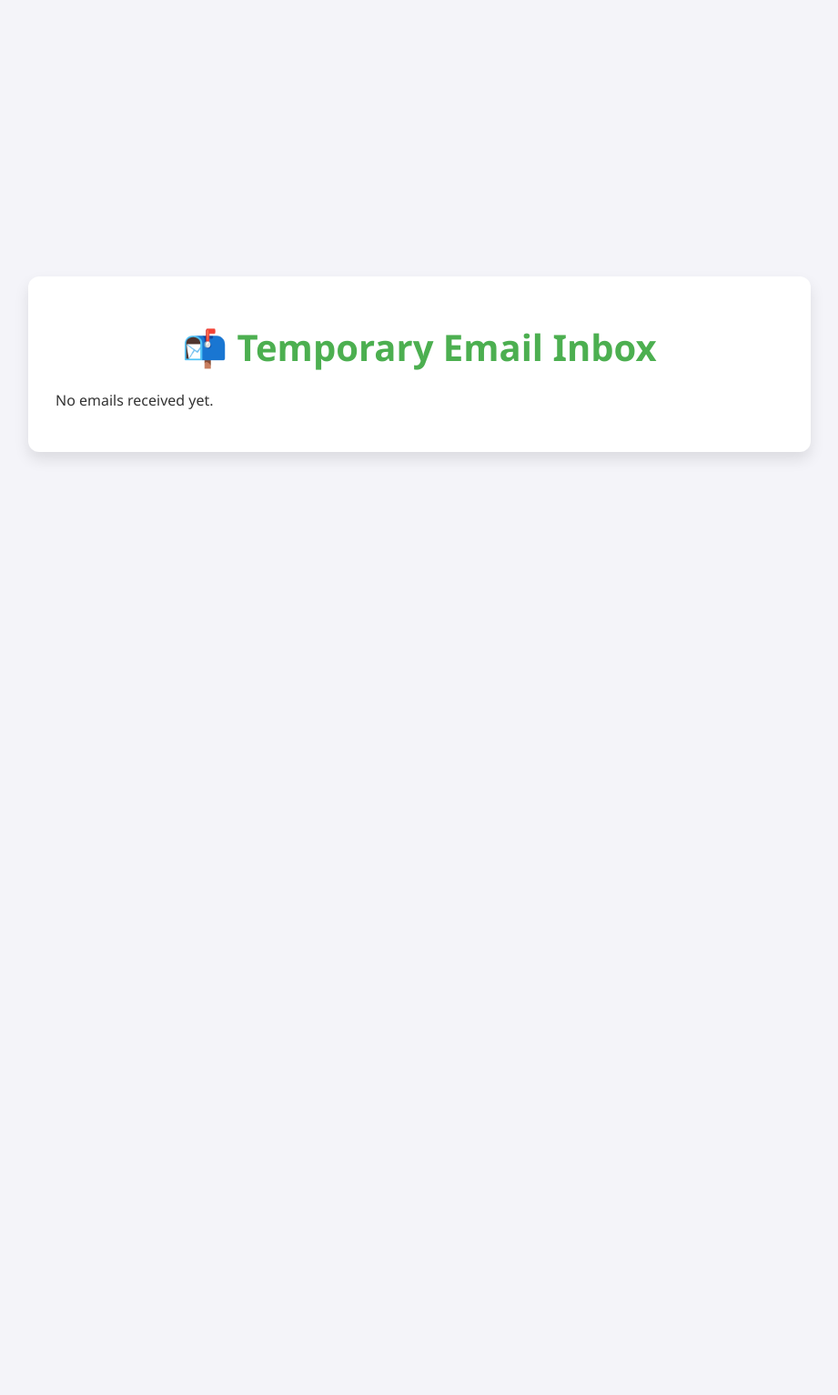
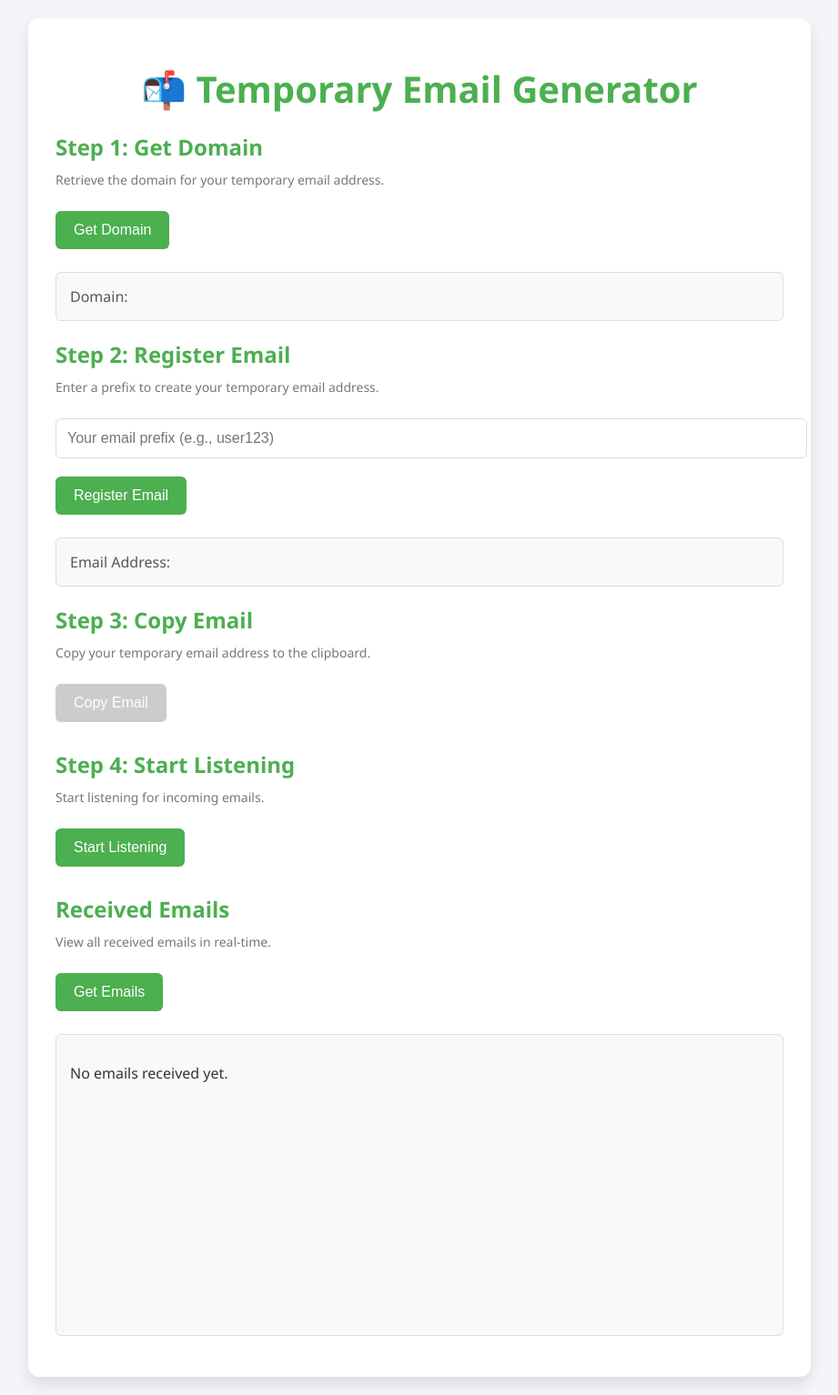
Before and after one commit to makhmudhojiev1/mailgenerator, a Flask app: page / in a window 1280 px wide. Shown: the whole page at 91% size, without its empty margins (179-1100 px from the left). Before the commit the page ends 505 px from the top, so only its background shows below. Run offline with Flask 3, Linux system fonts and the light colour scheme; data that the repository does not hold is empty.

Commit message:
Update index.html

```diff
--- a/templates/index.html
+++ b/templates/index.html
@@ -3,7 +3,7 @@
 <head>
     <meta charset="UTF-8">
     <meta name="viewport" content="width=device-width, initial-scale=1.0">
-    <title>Temporary Email Inbox</title>
+    <title>Temporary Email Generator</title>
     <style>
         /* General Styles */
         body {
@@ -18,6 +18,14 @@
             min-height: 100vh;
         }
 
+        h1 {
+            text-align: center;
+            margin: 20px 0;
+            color: #4CAF50;
+            font-size: 2.5rem;
+            font-weight: 600;
+        }
+
         .container {
             max-width: 800px;
             width: 100%;
@@ -28,16 +36,62 @@
             border-radius: 12px;
         }
 
-        h1 {
-            text-align: center;
-            margin: 20px 0;
-            color: #4CAF50;
-            font-size: 2.5rem;
-            font-weight: 600;
+        button {
+            background: #4CAF50;
+            color: #fff;
+            border: none;
+            border-radius: 6px;
+            padding: 12px 20px;
+            font-size: 16px;
+            cursor: pointer;
+            margin: 10px 0;
+            transition: background 0.3s, transform 0.2s;
         }
 
-        .email-list {
-            margin-top: 20px;
+        button:hover {
+            background: #45a049;
+            transform: translateY(-2px);
+        }
+
+        button:disabled {
+            background: #ccc;
+            cursor: not-allowed;
+            transform: none;
+        }
+
+        input[type="text"] {
+            width: 100%;
+            padding: 12px;
+            border: 1px solid #ddd;
+            border-radius: 6px;
+            font-size: 16px;
+            margin: 10px 0;
+            transition: border-color 0.3s;
+        }
+
+        input[type="text"]:focus {
+            border-color: #4CAF50;
+            outline: none;
+        }
+
+        .info-box {
+            background: #f9f9f9;
+            border: 1px solid #ddd;
+            padding: 15px;
+            border-radius: 6px;
+            margin: 15px 0;
+            font-size: 16px;
+            color: #555;
+        }
+
+        .email-box {
+            background: #f9f9f9;
+            border: 1px solid #ddd;
+            height: 300px;
+            overflow-y: auto;
+            padding: 15px;
+            border-radius: 6px;
+            margin: 15px 0;
         }
 
         .email-entry {
@@ -47,129 +101,137 @@
             margin-bottom: 10px;
             box-shadow: 0 2px 4px rgba(0, 0, 0, 0.05);
             transition: box-shadow 0.3s;
-            border: 1px solid #ddd;
         }
 
         .email-entry:hover {
             box-shadow: 0 4px 8px rgba(0, 0, 0, 0.1);
         }
 
-        .email-header {
-            display: flex;
-            justify-content: space-between;
-            align-items: center;
-            margin-bottom: 10px;
+        .email-entry strong {
+            color: #333;
+            font-weight: 600;
         }
 
-        .email-sender {
-            font-weight: 600;
-            color: #333;
-        }
-
-        .email-timestamp {
-            font-size: 14px;
-            color: #777;
-        }
-
-        .email-subject {
-            font-weight: 600;
-            color: #4CAF50;
-            margin-bottom: 5px;
-        }
-
-        .email-content {
-            font-size: 14px;
+        .email-entry p {
+            margin: 5px 0;
             color: #555;
         }
 
-        .email-actions {
-            margin-top: 10px;
-            display: flex;
-            gap: 10px;
+        .section-title {
+            font-size: 1.5rem;
+            font-weight: 600;
+            color: #4CAF50;
+            margin: 20px 0 10px;
         }
 
-        .email-actions button {
-            background: #4CAF50;
-            color: #fff;
-            border: none;
-            border-radius: 4px;
-            padding: 8px 12px;
+        .section-description {
             font-size: 14px;
-            cursor: pointer;
-            transition: background 0.3s;
-        }
-
-        .email-actions button:hover {
-            background: #45a049;
-        }
-
-        .email-actions button.delete {
-            background: #ff4d4d;
-        }
-
-        .email-actions button.delete:hover {
-            background: #e60000;
+            color: #777;
+            margin-bottom: 15px;
         }
     </style>
     <script>
-        async function getEmails() {
-            const response = await fetch('/get_emails');
-            const emails = await response.json();
-            const emailList = document.getElementById('email-list');
-            emailList.innerHTML = ''; // Clear the list
+        async function getDomain() {
+            const response = await fetch('/get_domain');
+            const data = await response.json();
+            document.getElementById('domain').innerText = `Domain: ${data.domain}`;
+            alert(`Domain Retrieved: ${data.domain}`);
+        }
 
-            if (emails.length === 0) {
-                emailList.innerHTML = '<p>No emails received yet.</p>';
+        async function registerEmail() {
+            const emailPrefix = document.getElementById('email-prefix').value.trim();
+            if (!emailPrefix) {
+                alert("Please enter a prefix for your email.");
+                return;
+            }
+
+            const response = await fetch('/register_email', {
+                method: 'POST',
+                headers: {
+                    'Content-Type': 'application/json'
+                },
+                body: JSON.stringify({ email_prefix: emailPrefix })
+            });
+            const data = await response.json();
+
+            if (data.error) {
+                alert(`Error: ${data.error}`);
             } else {
-                emails.forEach(email => {
-                    const emailEntry = document.createElement('div');
-                    emailEntry.className = 'email-entry';
-                    emailEntry.innerHTML = `
-                        <div class="email-header">
-                            <div class="email-sender">${email.sender}</div>
-                            <div class="email-timestamp">${email.timestamp}</div>
-                        </div>
-                        <div class="email-subject">${email.subject}</div>
-                        <div class="email-content">${email.content}</div>
-                        <div class="email-actions">
-                            <button onclick="downloadEmail('${email.id}')">Download EML</button>
-                            <button class="delete" onclick="deleteEmail('${email.id}')">Delete</button>
-                        </div>
-                    `;
-                    emailList.appendChild(emailEntry);
-                });
+                document.getElementById('email').innerText = `Email Address: ${data.email}`;
+                document.getElementById('copy-btn').disabled = false;
+                alert(`Email Created: ${data.email}`);
             }
         }
 
-        async function downloadEmail(emailId) {
-            const response = await fetch(`/download_email/${emailId}`);
+        async function copyEmail() {
+            const response = await fetch('/copy_email', { method: 'POST' });
             const data = await response.json();
             if (response.ok) {
+                navigator.clipboard.writeText(data.email);
                 alert(data.message);
             } else {
                 alert(data.error);
             }
         }
 
-        async function deleteEmail(emailId) {
-            const response = await fetch(`/delete_email/${emailId}`, { method: 'DELETE' });
+        async function startListening() {
+            const response = await fetch('/start_listening', { method: 'POST' });
             const data = await response.json();
-            if (response.ok) {
-                alert(data.message);
-                getEmails(); // Refresh the email list
+            alert(data.message);
+        }
+
+        async function getEmails() {
+            const response = await fetch('/get_emails');
+            const emails = await response.json();
+            const emailBox = document.getElementById('email-box');
+            emailBox.innerHTML = ''; // Clear the box
+            if (emails.length === 0) {
+                emailBox.innerHTML = '<p>No emails received yet.</p>';
             } else {
-                alert(data.error);
+                emails.forEach(email => {
+                    const emailEntry = document.createElement('div');
+                    emailEntry.className = 'email-entry';
+                    emailEntry.innerHTML = `
+                        <strong>Subject:</strong> ${email.subject} <br>
+                        <strong>Content:</strong> ${email.content}`;
+                    emailBox.appendChild(emailEntry);
+                });
             }
         }
-
-        // Fetch emails on page load
-        window.onload = getEmails;
     </script>
 </head>
 <body>
     <div class="container">
-        <h1>📬 Temporary Email Inbox</h1>
-        <div id="email-list" class="email-list">
+        <h1>📬 Temporary Email Generator</h1>
+
+        <!-- Domain Section -->
+        <div class="section-title">Step 1: Get Domain</div>
+        <div class="section-description">Retrieve the domain for your temporary email address.</div>
+        <button onclick="getDomain()">Get Domain</button>
+        <p id="domain" class="info-box">Domain: </p>
+
+        <!-- Email Registration Section -->
+        <div class="section-title">Step 2: Register Email</div>
+        <div class="section-description">Enter a prefix to create your temporary email address.</div>
+        <input type="text" id="email-prefix" placeholder="Your email prefix (e.g., user123)" />
+        <button onclick="registerEmail()">Register Email</button>
+        <p id="email" class="info-box">Email Address: </p>
+
+        <!-- Copy Email Section -->
+        <div class="section-title">Step 3: Copy Email</div>
+        <div class="section-description">Copy your temporary email address to the clipboard.</div>
+        <button id="copy-btn" onclick="copyEmail()" disabled>Copy Email</button>
+
+        <!-- Start Listening Section -->
+        <div class="section-title">Step 4: Start Listening</div>
+        <div class="section-description">Start listening for incoming emails.</div>
+        <button onclick="startListening()">Start Listening</button>
+
+        <!-- Received Emails Section -->
+        <div class="section-title">Received Emails</div>
+        <div class="section-description">View all received emails in real-time.</div>
+        <button onclick="getEmails()">Get Emails</button>
+        <div id="email-box" class="email-box">
             <p>No emails received yet.</p>
         </div>
     </div>
```
